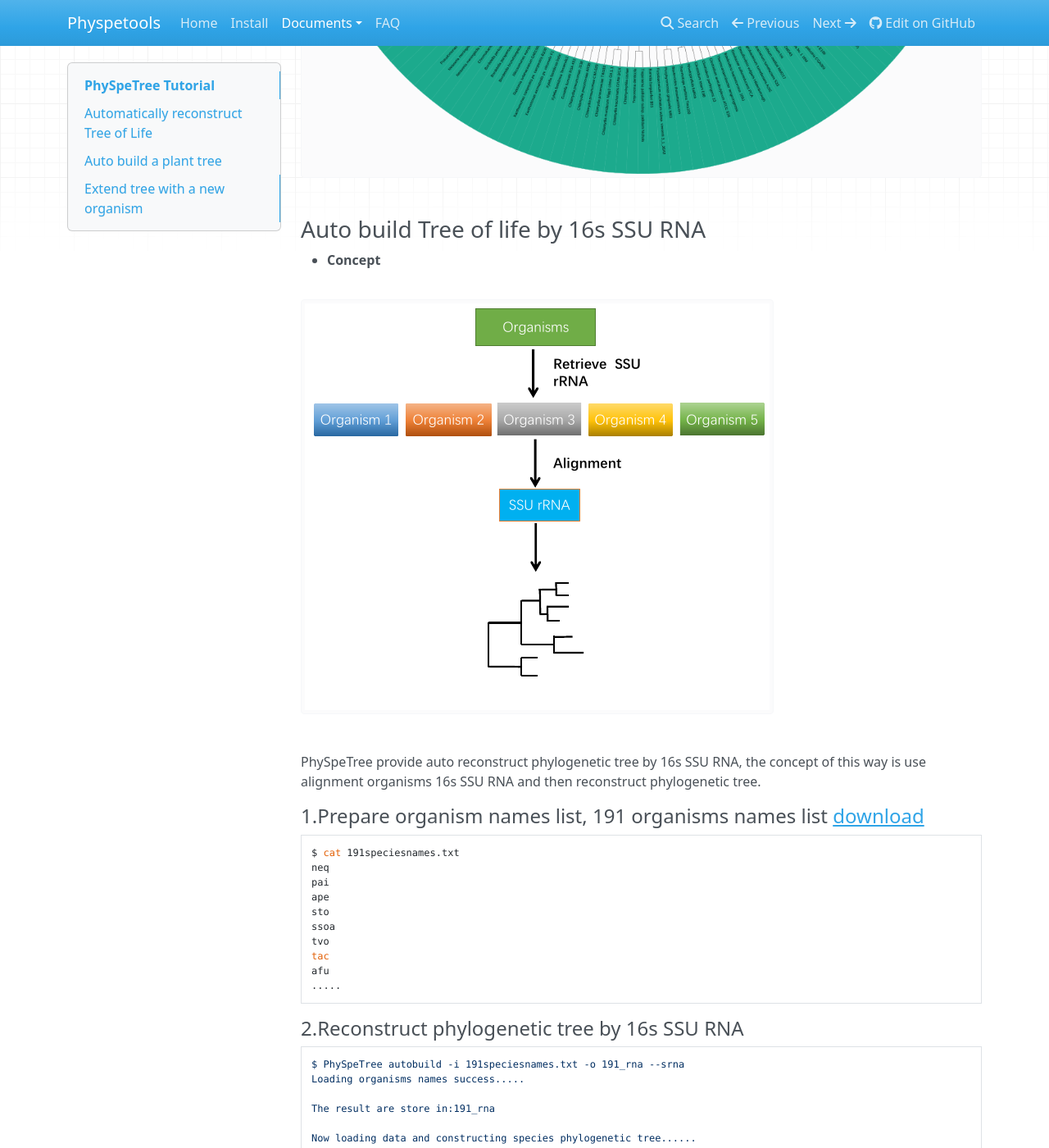
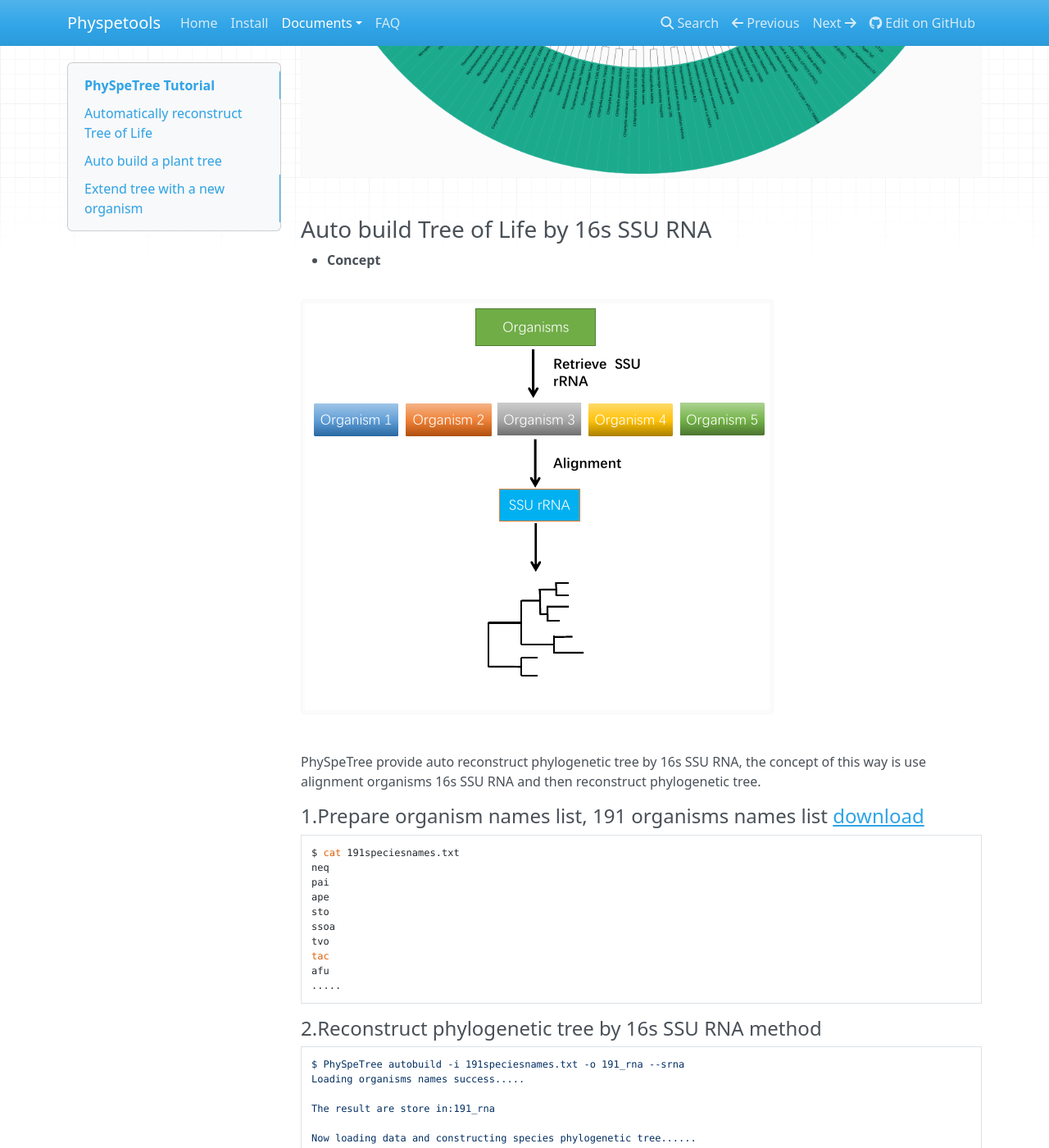
Before and after one commit to yangfangs/physpetools, an MkDocs documentation site: the page built from docs/docs/tutorial.md, in a window 1280 px wide and 1400 px high, scrolled down 5741 px. Shown: the whole window at 82% size. Built offline with MkDocs 1.6.1, drawn with Linux system fonts in a browser that asks for light colours; nearby versions of some CDN libraries; old or Windows-style settings are respelled for this version of MkDocs; some of the changed text lies outside the part shown.

Commit message:
update doc

````diff
--- a/docs/docs/tutorial.md
+++ b/docs/docs/tutorial.md
@@ -149,7 +149,7 @@ mja     range   #996433 Archaea
 ![191_species_rna_full_color](img/191_species_pro_full_name_color.png)
 
 
-### Auto build Tree of life by 16s SSU RNA
+### Auto build Tree of Life by 16s SSU RNA
 
 * **Concept**
 
@@ -175,7 +175,7 @@ afu
 .....
 ```
 
-####  2.Reconstruct phylogenetic tree by 16s SSU RNA
+####  2.Reconstruct phylogenetic tree by 16s SSU RNA method
 
 ```
 $ PhySpeTree autobuild -i 191speciesnames.txt -o 191_rna --srna
````
Also changed, not shown: other parts of docs/docs/tutorial.md (+1 -1 lines), docs/docs/img/191_species_pro_full_name_color.png, docs/docs/img/191_species_rna.png, docs/docs/img/191_species_rna_full_name.png, docs/docs/img/191_species_rna_full_name_color.png.
